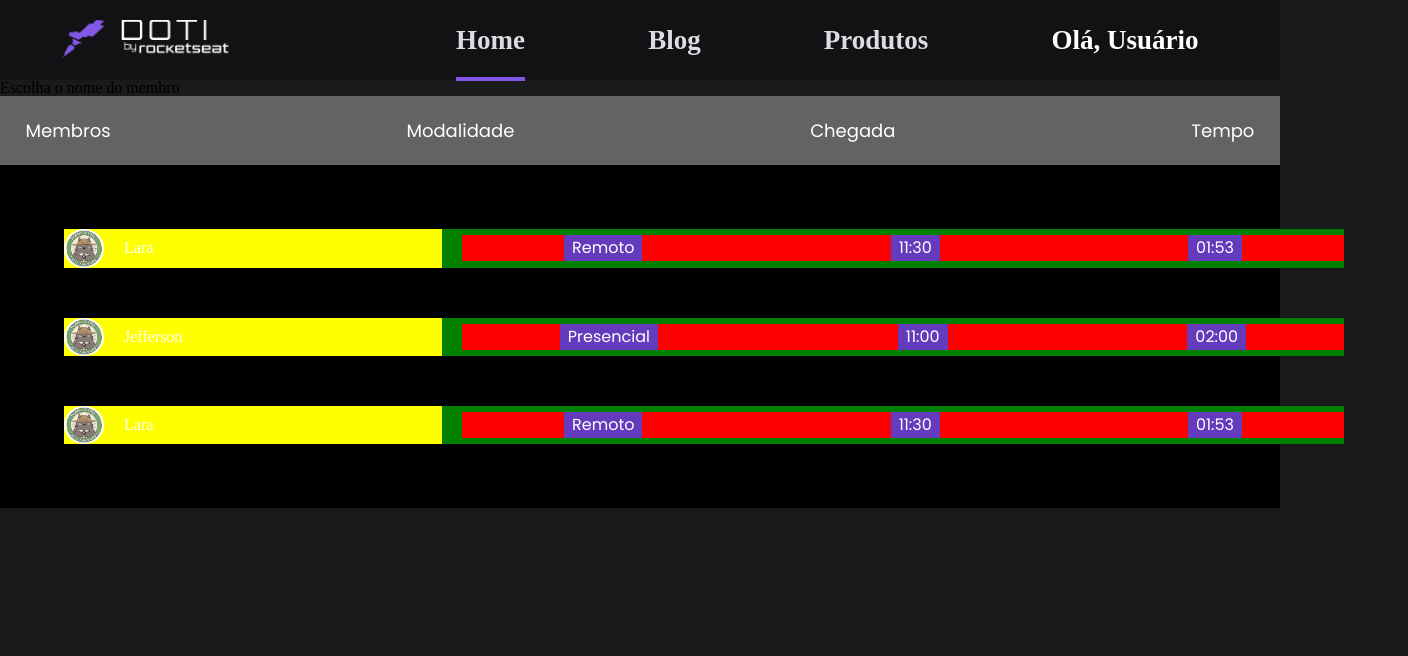
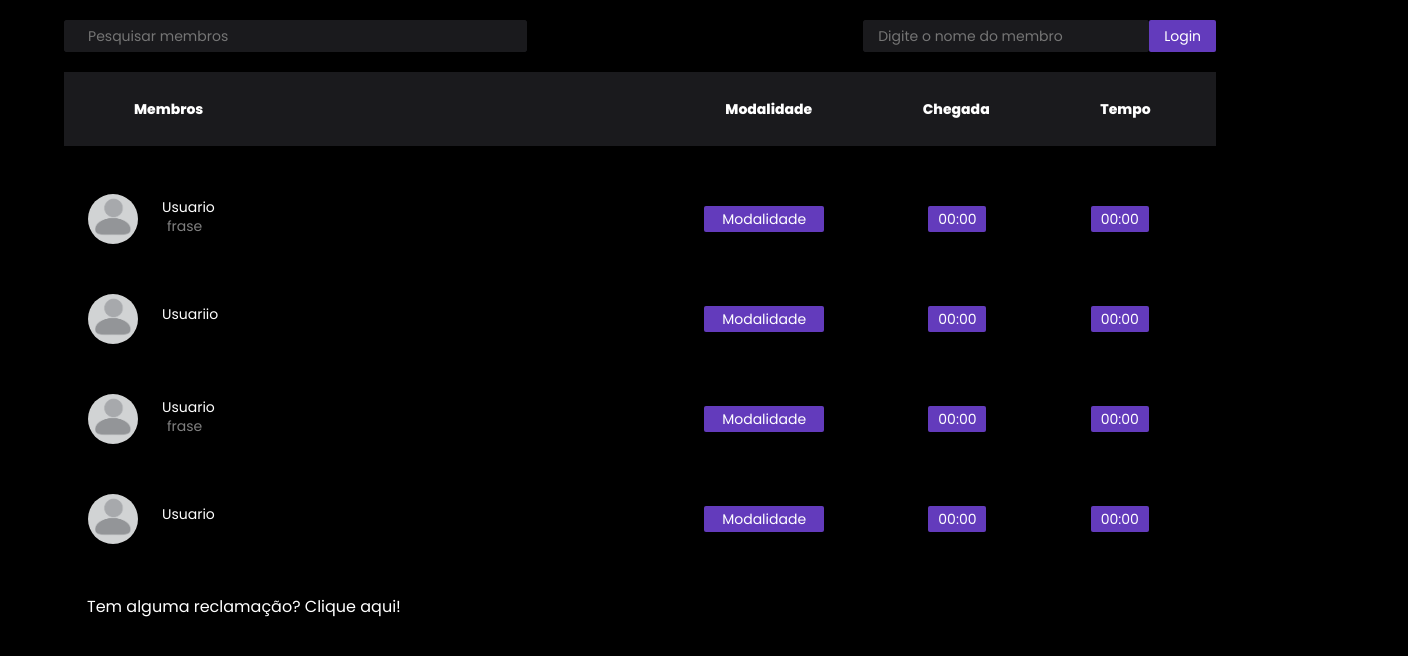
Before and after one commit to laradepaula21/doti-case, a React (Vite) app: page / in a window 1280 px wide. Shown: the top 656 px of the page, 1408 px wide, since content can reach past the window. Built offline with nearby package versions, Linux system fonts and the light colour scheme.

Commit message:
alteraçoes home

```diff
--- a/src/pages/Home/Home.jsx
+++ b/src/pages/Home/Home.jsx
@@ -1,51 +1,166 @@
 import Header from "../../components/Header";
 import styled from "styled-components";
 import LoggedUsers from "./Logged"
+import HomeLogin from "./HomeLogin";
+
 
 export default function Home() {
 
     return (
         <>
-            <Header underline="home"></Header>
-            <div>
+
+
+            <StyledHome>
                 <div>
-                    Escolha o nome do membro
+                    <StyledDivLogin>
+                        <HomeLogin></HomeLogin>
+                    </StyledDivLogin>
+                    <StyledLoggedNow>
+                        <StyledDivTitulos>
+                            <StyledMembrosTitulo> <h2> Membros </h2> </StyledMembrosTitulo>
+                            <StyledOutrosTitulos>
+                                <StyledModalidadeTitulo> <h2> Modalidade </h2> </StyledModalidadeTitulo>
+                                <StyledHorarioTitulo> <h2> Chegada </h2> </StyledHorarioTitulo>
+                                <StyledTempoTitulo> <h2> Tempo </h2> </StyledTempoTitulo>
+                            </StyledOutrosTitulos>
+                        </StyledDivTitulos>
+                        <div>
+                            <LoggedUsers></LoggedUsers>
+                        </div>
+                    </StyledLoggedNow>
                 </div>
-                <StyledLoggedNow>
-                    <div className="CampoTitulos">
-                        <h2> Membros </h2>
-                        <h2> Modalidade </h2>
-                        <h2> Chegada </h2>
-                        <h2> Tempo </h2>
-
-                    </div>
-
-                    <div>
-                        <LoggedUsers></LoggedUsers>
-                    </div>
-                </StyledLoggedNow>
-            </div>
+                <StyledDivReclamacoes>
+                    Tem alguma reclamação? Clique aqui!
+                </StyledDivReclamacoes>
+            </StyledHome>
         </>
     )
 }
 
+const StyledHome = styled.div`
+
+    width: 90%;
+    margin: auto;
+    background-color: black;
+    color: white;
+    font-family: 'Poppins', sans-serif;
+
+    @media screen and (max-width: 650px) {
+
+    width: 100%;
+
+}
+
+`
+
+const StyledDivLogin = styled.div`
+
+    width: 100%;
+    display: flex;
+    flex-direction: row;
+    justify-content: flex-start;
+    align-items: center;
+
+    @media screen and (max-width: 650px) {
+
+    width: 100%;
+    display: flex;
+    flex-direction: column;
+    align-items: center;
+
+    }
+
+
+`
+
 const StyledLoggedNow = styled.div`
 
     width: 100%;
+    justify-content: center;
+
+
+
+`
+const StyledDivTitulos = styled.div`
+
+    display: flex;
+    flex-direction: row;
     justify-content: flex-start;
-    background-color: black;
-    color: white;
+    background-color: #1a1a1d;
+    padding: 10px;
+    font-size: 14px;
+    font-weight: 800;
 
-    .CampoTitulos{
-        background-color: #646262;
-        display: flex;
-        align-items: center;
-        justify-content: space-between;
-        padding: 2%;
-        font-family: 'Poppins', sans-serif;
-        font-size: 18px;
-        text-align: center;
+
+
+`
+const StyledMembrosTitulo = styled.div`
+
+    width: 50%;
+    display: flex;
+    padding: 20px 0px;
+    margin-left: 60px;
+    flex-direction: row;
+    text-align: center;
+    align-items: center;
+
+    @media screen and (max-width: 768px) {
+
+        margin: 0;
 
     }
 
 `
+const StyledOutrosTitulos = styled.div`
+
+    width: 50%;
+    display: flex;
+    flex-direction: row;
+    align-items: center;
+    justify-content: space-around;
+
+`
+const StyledModalidadeTitulo = styled.div `
+
+    text-align: center;
+    padding: 20px 0px;
+
+
+    @media screen and (max-width: 767px) {
+
+        display: none;
+
+    }
+`
+
+const StyledHorarioTitulo = styled.div `
+
+    text-align: center;
+    padding: 20px 0px;
+
+
+    @media screen and (max-width: 767px) {
+
+        display: none;
+
+    }
+`
+
+const StyledTempoTitulo = styled.div `
+
+    text-align: center;
+    padding: 20px 0px;
+
+`
+
+const StyledDivReclamacoes = styled.div`
+
+    display: flex;
+    flex-direction: row;
+    justify-content: flex-start;
+    padding: 2%;
+    padding-top: 30px;
+    font-size: 16px;
+
+
+`
--- /dev/null
+++ b/src/pages/Home/HomeLogin.jsx
@@ -0,0 +1,117 @@
+import React from "react";
+import styled from "styled-components";
+
+export default function HomeLogin() {
+  return (
+    <StyledHomeLogin>
+      <StyledMembroInput>
+        <input type="text" placeholder="Pesquisar membros" />
+      </StyledMembroInput>
+      <StyledInputBotao>
+        <StyledInput>
+          <input type="text" placeholder="Digite o nome do membro" />
+        </StyledInput>
+        <StyledBotaoLogin>Login</StyledBotaoLogin>
+      </StyledInputBotao>
+    </StyledHomeLogin>
+  );
+}
+
+const StyledHomeLogin = styled.div`
+
+  width: 100%;
+  height: auto;
+  display: flex;
+  flex-direction: row;
+  align-items: center;
+  justify-content: space-between;
+  margin-left: auto;
+  line-height: 30px;
+  padding: 20px 0px;
+  font-size: 14px;
+
+
+  @media screen and (max-width: 650px) {
+
+    width: 100%;
+    gap: 10px;
+    display: flex;
+    flex-direction: column;
+    align-items: center;
+    line-height: 30px;
+  }
+`;
+
+const StyledInputBotao = styled.div`
+
+    display: flex;
+    flex-direction: row;
+
+`
+
+const StyledBotaoLogin = styled.button`
+
+    appearance: none;
+    width: 80px;
+    display: flex;
+    align-items: center;
+    justify-content: center;
+    text-align: center;
+    color: white;
+    font-size: 14px;
+    border-radius: 2px;
+    border: none;
+    background-color: #633bbc;
+    transition: background-color 0.3s ease;
+
+    &:hover {
+    background-color: #8257E5;
+    }
+
+
+`
+
+const StyledInput = styled.div`
+  width: 100%;
+  border: 1px solid #1a1a1d;
+  border-radius: 2px;
+  display: flex;
+  align-items: center;
+
+  &:focus-within {
+    border-color: #633bbc;
+  }
+
+  input {
+    width: 100%;
+    outline: none;
+    background-color: #1a1a1d;
+    color: white;
+    padding-inline-start: 5%;
+    text-align: left;
+    border: none;
+  }
+
+`;
+
+const StyledMembroInput = styled.div`
+
+  width: 40%;
+  border: 1px solid #1a1a1d;
+  border-radius: 2px;
+  display: flex;
+  align-items: center;
+
+  &:focus-within {
+    border-color: #633bbc;
+  }
+
+  input {
+    width: 100%;
+    outline: none;
+    background-color: #1a1a1d;
+    color: white;
+    padding-inline-start: 5%;
+    text-align: left;
+  }
+`;
--- a/src/pages/Home/Logged.jsx
+++ b/src/pages/Home/Logged.jsx
@@ -1,101 +1,182 @@
 import styled from "styled-components";
 import LoggedInfo from "./LoggedInfo";
-import perfil from "../../assets/perfil.jpg"
+import perfil from "../../assets/perfil.png"
 
 const Users = [
     {
-        nome:`Lara`,
-        imagem:perfil,
-        modalidade:`Remoto`,
-        horario:`11:30`,
-        tempo:`01:53`,
+        nome: `Usuario`,
+        frase: `frase`,
+        imagem: perfil,
+        modalidade: `Modalidade`,
+        horario: `00:00`,
+        tempo: `00:00`,
     },
 
     {
-        nome:`Jefferson`,
-        imagem:perfil,
-        modalidade:`Presencial`,
-        horario:`11:00`,
-        tempo:`02:00`,
+        nome: `Usuariio`,
+        frase: ``,
+        imagem: perfil,
+        modalidade: `Modalidade`,
+        horario: `00:00`,
+        tempo: `00:00`,
     },
 
     {
-        nome:`Lara`,
-        imagem:perfil,
-        modalidade:`Remoto`,
-        horario:`11:30`,
-        tempo:`01:53`,
+        nome: `Usuario`,
+        frase: `frase`,
+        imagem: perfil,
+        modalidade: `Modalidade`,
+        horario: `00:00`,
+        tempo: `00:00`,
+    },
+
+    {
+        nome: `Usuario`,
+        frase: ``,
+        imagem: perfil,
+        modalidade: `Modalidade`,
+        horario: `00:00`,
+        tempo: `00:00`,
     }
 
 ]
 
-export default function LoggedUsers (){
+export default function LoggedUsers() {
 
-    return(
+    return (
         <StyledLoggedUsers>
-            {Users.map((user, index)=>
-            <UserProfile
+            {Users.map((user, index) =>
+                <StyledUserProfile
                     key={index}
                 >
-            <ImageName>
+                    <StyledMembros>
                         <img src={user.imagem}></img>
-                <p>{user.nome}</p>
-            </ImageName>
-            <Teste>
-            <LoggedInfo info={user.modalidade}></LoggedInfo>
-            <LoggedInfo info={user.horario}></LoggedInfo>
-            <LoggedInfo info={user.tempo}></LoggedInfo>
-            </Teste>
-            </UserProfile>
+                        <StyledNome>
+                            <n3>{user.nome}</n3>
+                            <StyledFrase>
+                                <p>{user.frase}</p>
+                            </StyledFrase>
+                        </StyledNome>
+                    </StyledMembros>
+                    <StyledOutros>
+                        <StyledModalidade> <LoggedInfo info={user.modalidade}> </LoggedInfo> </StyledModalidade>
+                        <StyledHorario> <LoggedInfo info={user.horario}></LoggedInfo> </StyledHorario>
+                       <StyledTempo>  <LoggedInfo info={user.tempo}></LoggedInfo> </StyledTempo>
+                    </StyledOutros>
+                </StyledUserProfile>
             )}
         </StyledLoggedUsers>
     );
 }
 
+
+
 const StyledLoggedUsers = styled.div`
 
     width: 100%;
     display: flex;
-    justify-content: center;
+    padding-top: 2%;
+    justify-content: space-between;
     flex-direction: column;
-    padding: 5%;
-    gap: 50px;
+
+
+
+`
+const StyledUserProfile = styled.div`
+
+    height: auto;
+    display: flex;
+    flex-direction: row;
+    align-items: center;
+    justify-content: flex-start;
+    font-size: 14px;
+
+`
+
+const StyledMembros = styled.div`
+
+    width: 50%;
+    height: 100px;
+    padding: 0px 12px;
+    display: flex;
+    flex-direction: row;
+    align-items: center;
     img{
-        width: 40px;
+        padding: 0px 12px;
+        width: 50px;
         border-radius: 50%;
+    }
+
+    @media screen and (max-width: 767px) {
+
+    img{
+        display: none;
+    }
+}
+
+
+
+`
+const StyledNome = styled.div`
+
+    width: 100%;
+    display: flex ;
+    flex-direction: column;
+    font-weight: 400;
+    padding: 0px 12px;
+
+
+`
+
+const StyledFrase = styled.div`
+
+    width: 100%;
+    color: gray;
+    padding: 5px;
+
+    @media screen and (max-width: 500px) {
+
+        display: none;
 
     }
 
 `
 
-const Teste = styled.div`
 
-    width: 70%;
+
+const StyledOutros = styled.div`
+
+    width: 50%;
+    padding: 15px;
     display: flex;
-    gap: 5%;
-    flex-direction: row;
     justify-content: space-around;
-    background-color: red;
+    align-items: center;
+
+
 `
 
-const ImageName = styled.div`
+const StyledModalidade = styled.div `
 
-    width: 30%;
-    display: flex;
-    flex-direction: row;
-    gap: 20px;
-    align-items: center;
-    justify-content: flex-start;
-    background-color: yellow;
+    width: 120px;
+    text-align: center;
+
+    @media screen and (max-width: 767px) {
+
+        display: none;
+
+    }
 `
+const StyledHorario = styled.div `
 
-const UserProfile = styled.div`
+    text-align: center;
 
+    @media screen and (max-width: 767px) {
 
-    display: flex;
-    flex-direction: row;
-    gap: 20px;
-    align-items: center;
-    justify-content: flex-start;
-    background-color: green;
+        display: none;
+
+    }
 `
+const StyledTempo = styled.div `
+
+    text-align: center;
+`
--- a/src/pages/Home/LoggedInfo.jsx
+++ b/src/pages/Home/LoggedInfo.jsx
@@ -10,13 +10,11 @@ export default function LoggedInfo (props){
 }
 
 const StyledLoggedInfo = styled.div`
+
     background-color: #633BBC;
     color: white;
-    padding: 5px 8px;
-    display: flex;
-    flex-direction: column;
-    justify-content: space-between;
-    text-align: center;
-    font-family: 'Poppins', sans-serif;
+    padding: 6px 10px;
+    font-size: 14px;
+    border-radius: 2px;
 
 `
--- a/src/style/GlobalStyle.jsx
+++ b/src/style/GlobalStyle.jsx
@@ -5,7 +5,7 @@ const GlobalStyle = createGlobalStyle`
     font-family: 'Poppins', sans-serif;
 }
 body {
-    background-color: #1A1A1D;
+    background-color: #000000;
     width: 100vw;
     height: 100%;
     overflow-x: hidden;
--- a/src/style/StyleReset.jsx
+++ b/src/style/StyleReset.jsx
@@ -13,7 +13,7 @@ const StyleReset = createGlobalStyle`
     article, aside, canvas, details, embed,
     figure, figcaption, footer, header, hgroup,
     menu, nav, output, ruby, section, summary,
-    time, mark, audio, video {
+    time, mark, audio, video, input {
         margin: 0;
         padding: 0;
         border: 0;
```
Also changed, not shown: src/pages/Home/Styled.js (deleted, +0 -52 lines), src/assets/perfil.jpg (deleted), src/assets/perfil.png (added). Lines whose indentation alone changed are shown as unchanged.
